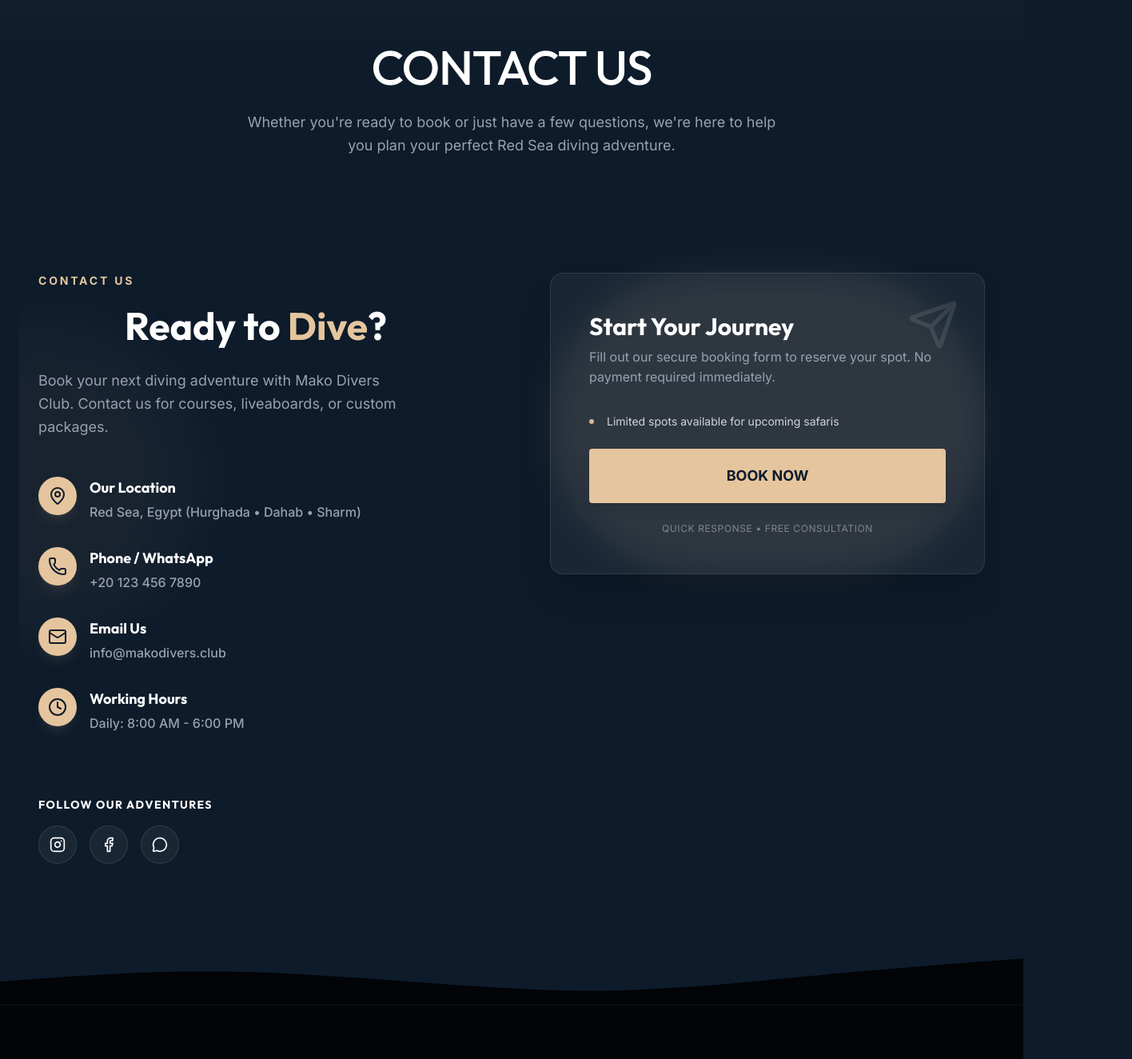
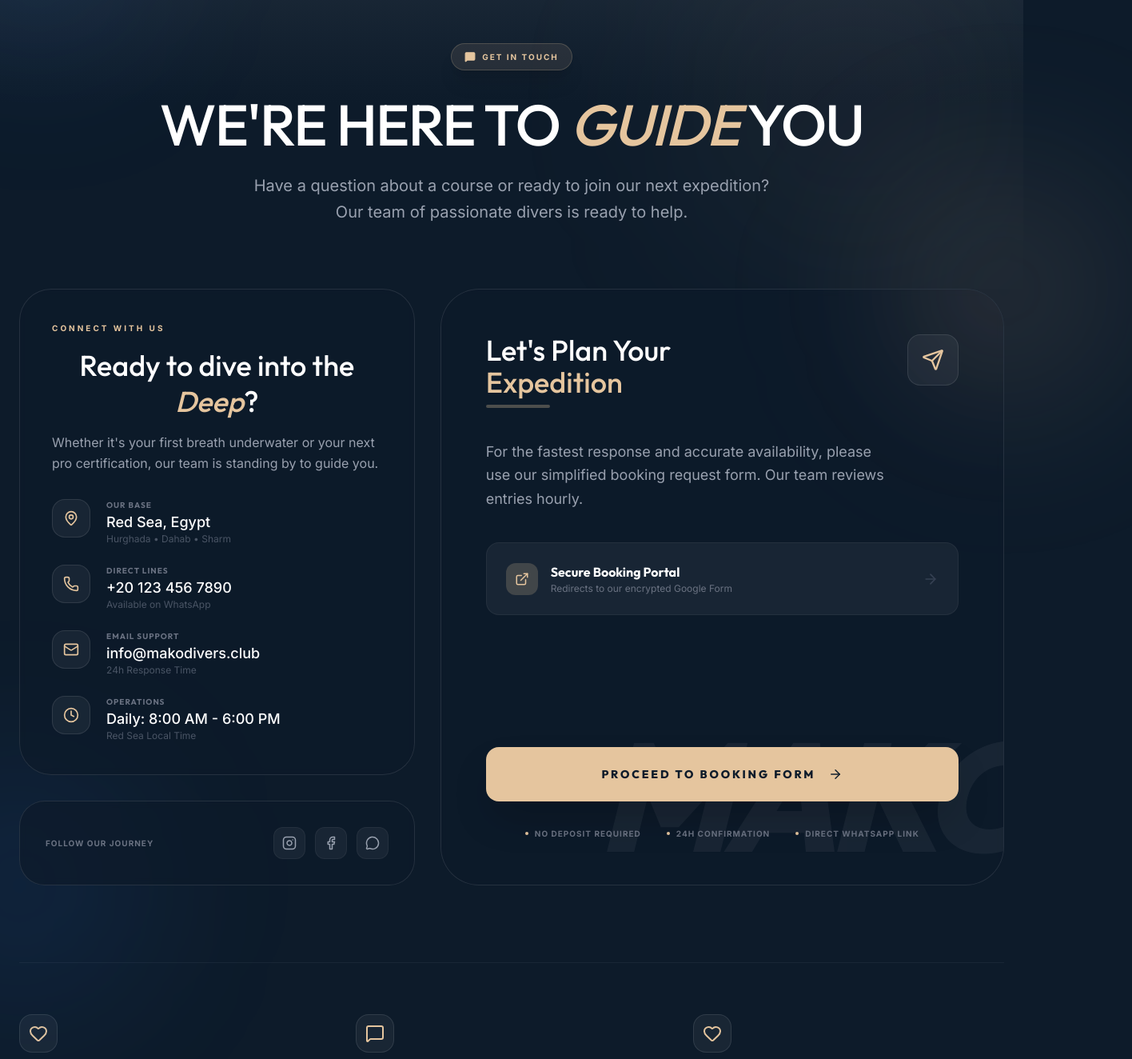
Before and after one commit to Shou1SHADY/scuba-makodiversclub, a Next.js app: page /contact in a window 1280 px wide. Shown: the part 106-1430 px from the top of the page at 80% size, 1416 px wide, since content can reach past the window. Built offline with nearby package versions, Linux system fonts and the light colour scheme.

Commit message:
contact page enhancemnt

```diff
--- a/src/app/contact/page.tsx
+++ b/src/app/contact/page.tsx
@@ -1,24 +1,56 @@
 import ContactSection from "@/components/sections/contact";
 import WaveSeparator from "@/components/ui/wave-separator";
+import { MessageSquare, Heart } from 'lucide-react';
+import React from 'react';
 
 export default function ContactPage() {
     return (
         <div className="bg-brand-navy min-h-screen">
             {/* Page Header Section */}
-            <div className="relative pt-40 pb-12 overflow-hidden">
-                {/* Background Gradient */}
-                <div className="absolute inset-0 bg-gradient-to-b from-white/5 via-brand-navy/50 to-brand-navy z-0" />
+            <div className="relative pt-40 pb-20 overflow-hidden">
+                {/* Visual Background Elements */}
+                <div className="absolute inset-0 bg-gradient-to-b from-white/10 via-brand-navy/50 to-brand-navy z-0" />
+                <div className="absolute top-0 right-0 w-1/3 h-full bg-primary/5 blur-[120px] rounded-full pointer-events-none" />
+                <div className="absolute -top-20 -left-20 w-64 h-64 bg-blue-500/10 rounded-full blur-[100px] pointer-events-none" />
 
-                <div className="container-width px-6 relative z-10 text-center">
-                    <h1 className="text-white font-display font-medium text-5xl md:text-6xl mb-6">Contact Us</h1>
-                    <p className="text-gray-400 max-w-2xl mx-auto font-body text-lg leading-relaxed">
-                        Whether you're ready to book or just have a few questions, we're here to help you plan your perfect Red Sea diving adventure.
+                <div className="container-width px-6 relative z-10 text-center max-w-4xl mx-auto">
+                    <div className="inline-flex items-center gap-2 px-4 py-2 rounded-full bg-primary/10 border border-primary/20 mb-8 animate-fade-in shadow-xl">
+                        <MessageSquare size={14} className="text-primary fill-primary" />
+                        <span className="text-primary uppercase tracking-[0.2em] text-[10px] font-bold">Get in Touch</span>
+                    </div>
+
+                    <h1 className="text-white mb-6 text-5xl md:text-7xl font-display font-medium tracking-tight animate-fade-in-up">
+                        We're Here to <span className="text-primary italic">Guide</span> You
+                    </h1>
+                    <p className="text-gray-400 text-lg md:text-xl leading-relaxed max-w-2xl mx-auto animate-fade-in-up delay-100">
+                        Have a question about a course or ready to join our next expedition? Our team of passionate divers is ready to help.
                     </p>
                 </div>
             </div>
 
-            <div className="container-width px-6 pb-20 relative z-10">
+            <div className="container-width px-6 pb-24 relative z-10">
                 <ContactSection />
+            </div>
+
+            {/* Support Highlight Section */}
+            <div className="container-width px-6 pb-32">
+                <div className="grid grid-cols-1 md:grid-cols-3 gap-8 py-16 border-t border-white/5">
+                    <FeatureBox
+                        icon={<Heart className="text-primary" size={24} />}
+                        title="Diver-to-Diver"
+                        desc="You'll talk to real instructors, not sales agents. We know the Red Sea because we live in it."
+                    />
+                    <FeatureBox
+                        icon={<MessageSquare className="text-primary" size={24} />}
+                        title="Fast Response"
+                        desc="Expect a personal response via email or WhatsApp within 24 hours of your inquiry."
+                    />
+                    <FeatureBox
+                        icon={<Heart className="text-primary" size={24} />}
+                        title="Flexibility"
+                        desc="Plans change. We offer flexible rescheduling for all courses and local diving trips."
+                    />
+                </div>
             </div>
 
             {/* Wave Separator before Footer */}
@@ -28,3 +60,13 @@ export default function ContactPage() {
         </div>
     );
 }
+
+const FeatureBox = ({ icon, title, desc }: { icon: React.ReactNode, title: string, desc: string }) => (
+    <div className="text-center md:text-left space-y-4 group">
+        <div className="w-12 h-12 rounded-2xl bg-white/5 border border-white/10 flex items-center justify-center mx-auto md:mx-0 group-hover:bg-primary/20 group-hover:border-primary/40 transition-all duration-500">
+            {icon}
+        </div>
+        <h3 className="text-white font-display font-bold text-xl">{title}</h3>
+        <p className="text-gray-500 text-sm leading-relaxed">{desc}</p>
+    </div>
+);
--- a/src/components/sections/contact.tsx
+++ b/src/components/sections/contact.tsx
@@ -1,124 +1,160 @@
-import { MapPin, Phone, Mail, Clock, Send, Facebook, Instagram, MessageCircle } from 'lucide-react';
-import { GOOGLE_FORM_URL } from '@/lib/config';
+import { MapPin, Phone, Mail, Clock, Send, Facebook, Instagram, MessageCircle, ArrowRight, ExternalLink } from 'lucide-react';
+import { siteConfig, GOOGLE_FORM_URL } from '@/lib/config';
+import React from 'react';
 
 const ContactSection = () => {
   return (
-    <section id="contact" className="bg-brand-navy py-24 px-6 md:px-0 relative overflow-hidden">
-      {/* Background Gradients */}
-      <div className="absolute -left-40 top-40 w-96 h-96 bg-primary/5 rounded-full blur-[40px]" />
+    <section id="contact" className="relative group/section">
+      {/* Dynamic Background Elements */}
+      <div className="absolute -top-40 -right-40 w-80 h-80 bg-primary/10 rounded-full blur-[100px] pointer-events-none" />
+      <div className="absolute -bottom-40 -left-40 w-80 h-80 bg-blue-500/10 rounded-full blur-[100px] pointer-events-none" />
 
-      <div className="container-width relative z-10">
-        <div className="grid grid-cols-1 lg:grid-cols-2 gap-16 lg:gap-24 items-start">
+      <div className="grid grid-cols-1 lg:grid-cols-12 gap-12 lg:gap-8 items-stretch">
 
-          {/* Contact Info Column */}
-          <div className="space-y-12">
-            <div>
-              <p className="text-primary text-sm uppercase tracking-[0.2em] mb-4 font-bold">Contact Us</p>
-              <h2 className="text-4xl md:text-5xl font-display font-bold text-white mb-6 leading-tight">
-                Ready to <span className="text-primary">Dive</span>?
+        {/* Contact Info Sidebar - spans 5 columns */}
+        <div className="lg:col-span-5 space-y-8 flex flex-col">
+          <div className="glass-card p-10 rounded-[2.5rem] border border-white/5 space-y-8 flex-grow">
+            <div className="space-y-4">
+              <span className="text-primary text-[10px] uppercase tracking-[0.3em] font-bold block">Connect With Us</span>
+              <h2 className="text-4xl font-display font-medium text-white leading-tight">
+                Ready to dive into the <span className="text-primary italic">Deep</span>?
               </h2>
-              <p className="text-gray-400 text-lg leading-relaxed max-w-md">
-                Book your next diving adventure with Mako Divers Club. Contact us for courses, liveaboards, or custom packages.
+              <p className="text-gray-400 text-base leading-relaxed">
+                Whether it's your first breath underwater or your next pro certification, our team is standing by to guide you.
               </p>
             </div>
 
-            <div className="space-y-8">
-              <ContactItem
-                icon={<MapPin className="w-6 h-6 text-brand-navy" />}
-                title="Our Location"
-                content="Red Sea, Egypt (Hurghada • Dahab • Sharm)"
+            <div className="grid grid-cols-1 gap-6">
+              <ContactCard
+                icon={<MapPin className="text-primary" size={20} />}
+                title="Our Base"
+                detail="Red Sea, Egypt"
+                subDetail="Hurghada • Dahab • Sharm"
               />
-              <ContactItem
-                icon={<Phone className="w-6 h-6 text-brand-navy" />}
-                title="Phone / WhatsApp"
-                content={<a href="tel:+201234567890" className="hover:text-primary transition-colors">+20 123 456 7890</a>}
+              <ContactCard
+                icon={<Phone className="text-primary" size={20} />}
+                title="Direct Lines"
+                detail={siteConfig.contact.phone}
+                subDetail="Available on WhatsApp"
+                link={`tel:${siteConfig.contact.phone.replace(/\s/g, '')}`}
               />
-              <ContactItem
-                icon={<Mail className="w-6 h-6 text-brand-navy" />}
-                title="Email Us"
-                content={<a href="mailto:info@makodivers.club" className="hover:text-primary transition-colors">info@makodivers.club</a>}
+              <ContactCard
+                icon={<Mail className="text-primary" size={20} />}
+                title="Email Support"
+                detail={siteConfig.contact.email}
+                subDetail="24h Response Time"
+                link={`mailto:${siteConfig.contact.email}`}
               />
-              <ContactItem
-                icon={<Clock className="w-6 h-6 text-brand-navy" />}
-                title="Working Hours"
-                content="Daily: 8:00 AM - 6:00 PM"
+              <ContactCard
+                icon={<Clock className="text-primary" size={20} />}
+                title="Operations"
+                detail="Daily: 8:00 AM - 6:00 PM"
+                subDetail="Red Sea Local Time"
               />
             </div>
+          </div>
 
-            {/* Social Links */}
-            <div className="pt-8">
-              <p className="text-white font-display text-sm font-bold uppercase tracking-widest mb-4">Follow Our Adventures</p>
-              <div className="flex gap-4">
-                <SocialButton icon={<Instagram size={20} />} href="https://www.instagram.com/makodivers" />
-                <SocialButton icon={<Facebook size={20} />} href="https://www.facebook.com/makodivers" />
-                <SocialButton icon={<MessageCircle size={20} />} href="https://wa.me/201234567890" />
+          {/* Social Presence */}
+          <div className="glass-card p-8 rounded-[2rem] border border-white/5 flex items-center justify-between">
+            <span className="text-gray-500 text-[10px] uppercase tracking-widest font-bold">Follow Our Journey</span>
+            <div className="flex gap-3">
+              <SocialIcon icon={<Instagram size={18} />} href={siteConfig.social.instagram} />
+              <SocialIcon icon={<Facebook size={18} />} href={siteConfig.social.facebook} />
+              <SocialIcon icon={<MessageCircle size={18} />} href={`https://wa.me/${siteConfig.contact.whatsapp.replace(/\+/g, '')}`} />
             </div>
           </div>
         </div>
 
-          {/* CTA Card Column */}
-          <div className="relative">
-            <div className="absolute inset-0 bg-primary blur-[20px] opacity-10 rounded-full" />
-            <div className="relative bg-white/5 border border-white/10 p-8 md:p-12 rounded-2xl shadow-2xl">
-              <div className="absolute top-0 right-0 p-8 opacity-10">
-                <Send size={64} className="text-white" />
+        {/* Main Booking/Contact Card - spans 7 columns */}
+        <div className="lg:col-span-7 relative group">
+          <div className="absolute inset-0 bg-primary/20 blur-3xl opacity-0 group-hover:opacity-20 transition-opacity duration-700 pointer-events-none" />
+          <div className="relative h-full glass-card p-10 md:p-14 rounded-[3rem] border border-white/10 flex flex-col justify-between overflow-hidden">
+
+            {/* Background Accent */}
+            <div className="absolute top-0 right-0 w-64 h-64 bg-primary/10 rounded-full blur-[80px] -mr-32 -mt-32" />
+
+            <div className="relative z-10 space-y-10">
+              <div className="flex justify-between items-start">
+                <div className="space-y-2">
+                  <h3 className="text-3xl md:text-4xl font-display font-medium text-white">Let's Plan Your <br /><span className="text-primary">Expedition</span></h3>
+                  <div className="h-1 w-20 bg-primary/30 rounded-full" />
+                </div>
+                <div className="hidden md:flex w-16 h-16 rounded-2xl bg-white/5 items-center justify-center text-primary border border-white/10">
+                  <Send size={28} />
+                </div>
               </div>
 
-              <h3 className="text-2xl md:text-3xl font-display font-bold text-white mb-2">
-                Start Your Journey
-              </h3>
-              <p className="text-gray-400 mb-8">
-                Fill out our secure booking form to reserve your spot. No payment required immediately.
+              <p className="text-gray-400 text-lg leading-relaxed max-w-lg">
+                For the fastest response and accurate availability, please use our simplified booking request form. Our team reviews entries hourly.
               </p>
 
-              <div className="space-y-6">
-                <div className="flex items-center gap-4 text-sm text-gray-300">
-                  <div className="w-1.5 h-1.5 rounded-full bg-primary animate-pulse" />
-                  <span>Limited spots available for upcoming safaris</span>
+              <div className="grid gap-6">
+                <div className="flex items-center gap-4 p-6 rounded-2xl bg-white/5 border border-white/5 group/link hover:border-primary/30 transition-all duration-300">
+                  <div className="w-10 h-10 rounded-xl bg-primary/20 flex items-center justify-center text-primary">
+                    <ExternalLink size={18} />
+                  </div>
+                  <div>
+                    <h4 className="text-white font-bold">Secure Booking Portal</h4>
+                    <p className="text-gray-500 text-xs">Redirects to our encrypted Google Form</p>
+                  </div>
+                  <ArrowRight size={20} className="ml-auto text-gray-700 group-hover:text-primary transition-colors group-hover:translate-x-1" />
+                </div>
+              </div>
             </div>
 
+            <div className="relative z-10 mt-12 space-y-8">
               <a
                 href={GOOGLE_FORM_URL}
                 target="_blank"
                 rel="noopener noreferrer"
-                  className="block w-full text-center bg-primary text-brand-navy font-bold uppercase text-lg py-5 px-8 rounded-sm hover:bg-white transition-all duration-300 shadow-lg hover:shadow-primary/25"
+                className="relative inline-flex items-center justify-center w-full gap-4 bg-primary text-brand-navy py-6 px-10 rounded-2xl font-display font-black uppercase text-sm tracking-[0.2em] hover:scale-[1.02] active:scale-95 transition-all duration-300 shadow-2xl overflow-hidden group/btn text-center"
               >
-                  Book Now
+                <div className="absolute inset-0 bg-white opacity-0 group-hover/btn:opacity-10 transition-opacity" />
+                Proceed to Booking Form
+                <ArrowRight size={18} className="animate-pulse" />
               </a>
 
-                <p className="text-center text-xs text-white/40 uppercase tracking-wider">
-                  Quick response • Free consultation
-                </p>
-              </div>
+              <div className="flex flex-wrap items-center justify-center gap-x-8 gap-y-4 text-[10px] text-gray-500 font-bold uppercase tracking-widest">
+                <span className="flex items-center gap-2"><div className="w-1 h-1 rounded-full bg-primary" /> No Deposit Required</span>
+                <span className="flex items-center gap-2"><div className="w-1 h-1 rounded-full bg-primary" /> 24h Confirmation</span>
+                <span className="flex items-center gap-2"><div className="w-1 h-1 rounded-full bg-primary" /> Direct WhatsApp Link</span>
               </div>
             </div>
 
+            {/* Bottom Graphic Decoration */}
+            <div className="absolute bottom-0 right-0 p-12 opacity-5 scale-150 select-none pointer-events-none">
+              <h1 className="text-9xl font-display font-black uppercase italic tracking-tighter">MAKO</h1>
+            </div>
+          </div>
         </div>
       </div>
     </section>
   );
 };
 
-const ContactItem = ({ icon, title, content }: { icon: React.ReactNode, title: string, content: React.ReactNode }) => (
-  <div className="flex items-start gap-4 group">
-    <div className="w-12 h-12 rounded-full bg-primary flex items-center justify-center flex-shrink-0 shadow-lg shadow-primary/10 group-hover:scale-110 transition-transform duration-300">
+const ContactCard = ({ icon, title, detail, subDetail, link }: { icon: React.ReactNode, title: string, detail: string, subDetail: string, link?: string }) => {
+  const CardContent = (
+    <div className="flex items-start gap-5 group/card cursor-pointer">
+      <div className="w-12 h-12 rounded-2xl bg-white/5 border border-white/10 flex items-center justify-center flex-shrink-0 group-hover/card:scale-110 group-hover/card:border-primary/50 transition-all duration-300">
         {icon}
       </div>
-    <div>
-      <h4 className="text-white font-bold text-lg mb-1">{title}</h4>
-      <div className="text-gray-400 text-base font-medium">
-        {content}
-      </div>
+      <div className="space-y-1">
+        <h4 className="text-gray-500 text-[10px] uppercase font-bold tracking-widest group-hover/card:text-primary transition-colors">{title}</h4>
+        <p className="text-white font-medium text-lg leading-none">{detail}</p>
+        <p className="text-gray-600 text-xs">{subDetail}</p>
       </div>
     </div>
   );
 
-const SocialButton = ({ icon, href }: { icon: React.ReactNode, href: string }) => (
+  return link ? <a href={link} className="block">{CardContent}</a> : <div className="block">{CardContent}</div>;
+};
+
+const SocialIcon = ({ icon, href }: { icon: React.ReactNode, href: string }) => (
   <a
     href={href}
     target="_blank"
     rel="noopener noreferrer"
-    className="w-12 h-12 rounded-full bg-white/5 border border-white/10 flex items-center justify-center text-white hover:bg-primary hover:text-brand-navy hover:border-primary transition-all duration-300"
+    className="w-10 h-10 rounded-xl bg-white/5 border border-white/5 flex items-center justify-center text-gray-400 hover:bg-primary hover:text-brand-navy hover:border-primary transition-all duration-300"
   >
     {icon}
   </a>
```
Lines whose indentation alone changed are shown as unchanged.
